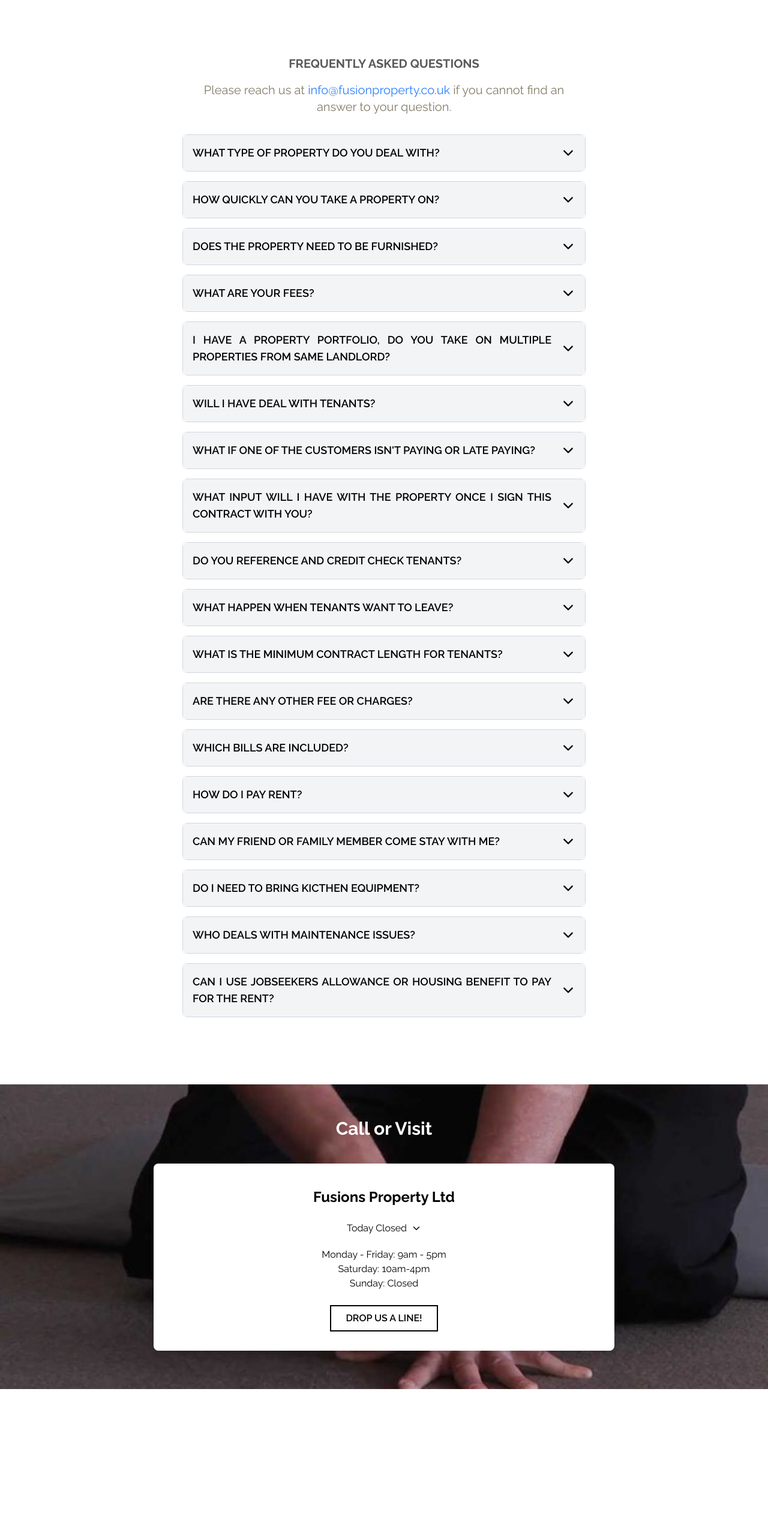
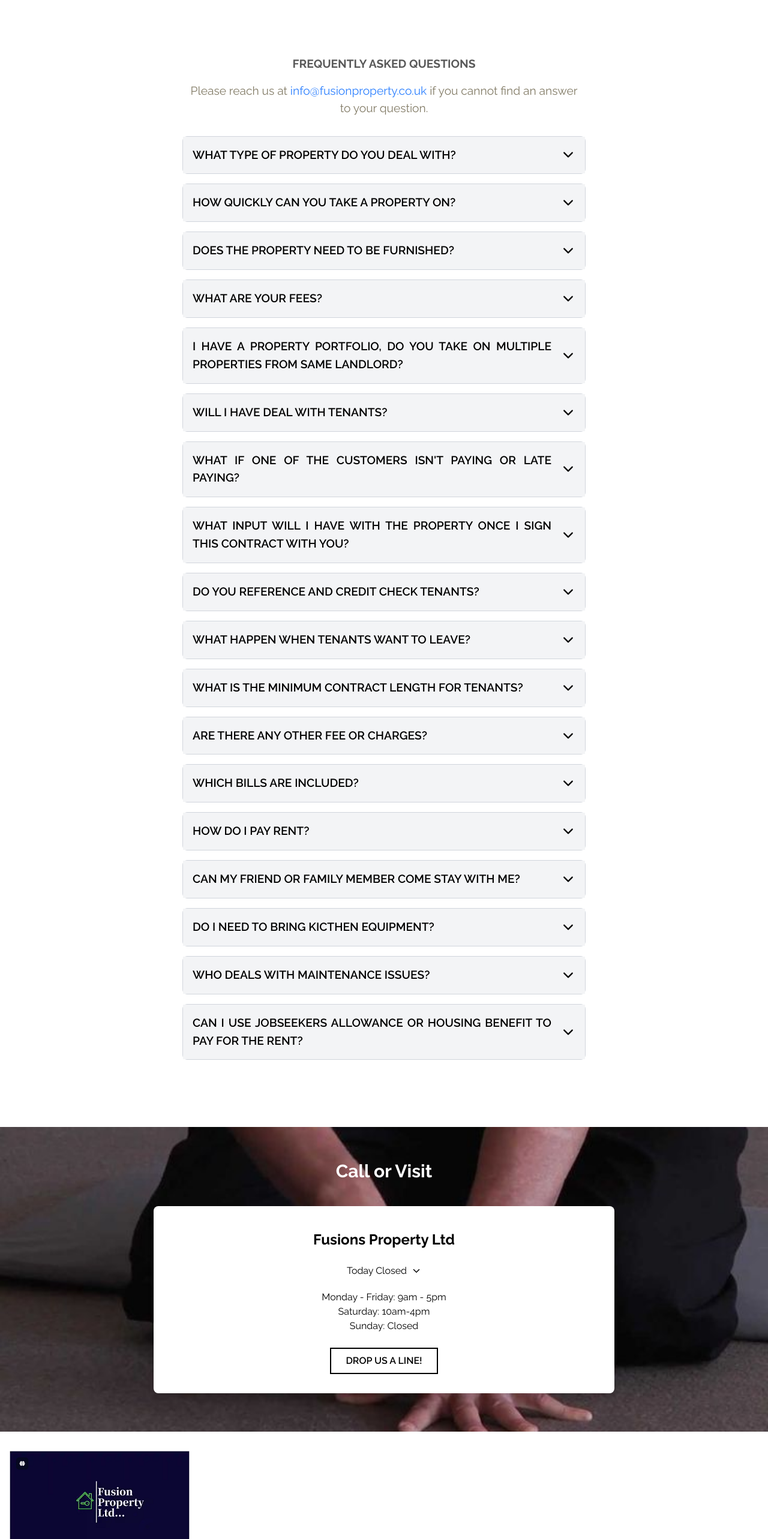
Before and after one commit to Ajayfrizzy/big_analytical_project, a Next.js app: page / in a window 1280 px wide. Shown: the part 3460-6026 px from the top of the page at 60% size. Before the commit the page ends 5776 px from the top, so only its background shows below. Built offline with nearby package versions, Linux system fonts and the light colour scheme.

Commit message:
Updated some files

```diff
--- a/app/contact/page.jsx
+++ b/app/contact/page.jsx
@@ -11,7 +11,7 @@ const page = () => {
         <h3 className="text-center font-bold text-[1.5rem] uppercase py-[3rem]">
           Contact US
         </h3>
-        <div className="max-w-3xl mx-auto">
+        <div className="max-w-3xl mx-auto px-4 md:px-0">
           <p>
             TO ENQUIRE ABOUT THE AVAILABILITY OF ANY OF OUR ROOMS, OR FOR MORE
             INFORMATION ABOUT WHAT WE DO, PLEASE CONTACT BY EITHER CALLING US,
--- a/components/Faqs.jsx
+++ b/components/Faqs.jsx
@@ -17,9 +17,9 @@ const Accordion = ({ items }) => {
 
   return (
     <div className="max-w-2xl mx-auto mt-[7rem] space-y-4" id="faqs">
-      <p className="text-center text-lg md:text-xl">
+      <p className="text-center text-[0.9rem] md:text-[1.2rem]">
         <span className="block font-bold uppercase text-[#595959]">Frequently Asked Questions</span>
-        <span className="text-[#837c67] block py-4 px-3">
+        <span className="text-[#837c67] block py-4 px-3 text-[0.9rem] md:text-[1.2rem]">
           Please reach us at{" "}
           <Link href="mailto:info@fusionproperty.co.uk" className="text-blue-500 hover:underline">
             info@fusionproperty.co.uk
@@ -37,7 +37,7 @@ const Accordion = ({ items }) => {
             onClick={() => toggleItem(index)}
             className="flex justify-between items-center w-full p-4 text-sm md:text-lg font-semibold bg-gray-100 hover:bg-gray-200 transition duration-300 ease-in-out text-justify"
           >
-            <span className="pr-4">{item.title}</span>
+            <span className="pr-4 md:text-[1.2rem] text-[0.8rem]">{item.title}</span>
             <motion.span
               animate={{ rotate: openIndexes.includes(index) ? 180 : 0 }}
               transition={{ duration: 0.3 }}
--- a/components/Footer.jsx
+++ b/components/Footer.jsx
@@ -3,6 +3,11 @@
 import { useState, useEffect, useRef } from "react";
 import { IoIosArrowDown } from "react-icons/io";
 import Feedback from "@/components/Feedback"; // Import the Feedback Form component
+import { FaFacebookF } from "react-icons/fa";
+import { AiFillYoutube } from "react-icons/ai";
+import { FaInstagram } from "react-icons/fa";
+import Image from "next/image";
+import Link from "next/link";
 
 const Footer = () => {
   const [isFormOpen, setIsFormOpen] = useState(false);
@@ -115,6 +120,32 @@ const Footer = () => {
           </div>
         </div>
       </footer>
+      <footer className="max-w-7xl mx-auto text-center pt-[2rem] pb-[1rem] px-[1rem]">
+        <div>
+            <Image src="/asset/bottom_logo.png" width={300} height={150} alt="Fusions Property Ltd Logo" className="md:block hidden"/>
+            <Image src="/asset/bottom_logo.png" width={150} height={75} alt="Fusions Property Ltd Logo" className="md:hidden"/>
+        </div>
+
+        <div className="text-[#000] text-sm md:text-base py-[2.5rem]">
+          <p className="md:text-[1.5rem] text-[0.9rem]">Connect with us on our Social Media Pages</p>
+          <ul className="flex justify-center items-center gap-3 py-5">
+            <li>
+              <Link href="https://web.facebook.com/DFUSP/" target="_blank"><FaFacebookF className="w-[2rem] h-[2rem] border-1 border-[#00f] rounded-full p-1 text-[#fff] bg-[#00f]"/></Link>
+            </li>
+            <li>
+              <Link href="https://www.instagram.com/deefusionproperty_/?igsh=MXc1dzZ1Mm5pcTluYg%3D%3D&utm_source=qr#" target="_blank" ><FaInstagram className="w-[2rem] h-[2rem] border-1 border-[#e1306c] rounded-full p-1 text-[#fff] bg-[#e1306c]"/></Link>
+            </li>
+            <li>
+              <Link href="https://www.youtube.com/@FusionProperty" target="_blank" ><AiFillYoutube className="w-[2rem] h-[2rem] border-1 border-[#f00] rounded-full p-1 text-[#fff] bg-[#f00]"/></Link>
+            </li>
+          </ul>
+        </div>
+
+          <p className="text-[#000] md:text-[1.5rem] text-[0.8rem] uppercase">
+          Copyright &copy; 2025 Fusions Property Ltd - All Rights Reserved.
+          </p>
+          <p className="text-right pt-[1.2rem] md:text-[1.2rem] text-[0.9rem]">Powered by Ajay<span className="md:text-[1.2rem] text-[0.9rem] font-bold">Tech</span></p>
+      </footer>
     </>
   );
 };
```
Also changed, not shown: public/asset/bottom_logo.png (added).
